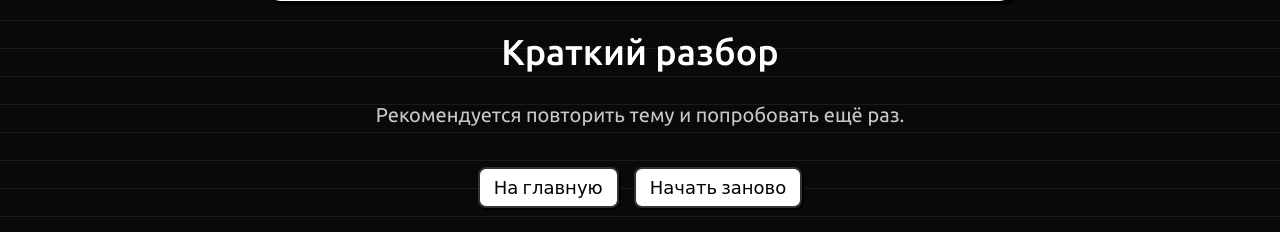
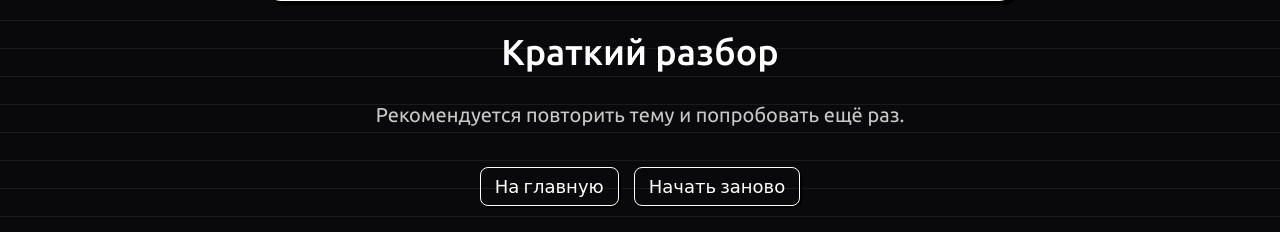
Before and after one commit to rutrA-dev/schoolmathproject, a Flask app: template templates/training_result.html in a window 1280 px wide. Shown: the part 568-800 px from the top of the page. Run offline with Flask 3, Linux system fonts and the light colour scheme; the template is opened without the code that fills it, so the values that code supplies are empty; parts of the project's set-up code (start-up, migrations or seed data) failed here and were passed over.

Commit message:
Add files via upload

```diff
--- a/mathgenerator.py
+++ b/mathgenerator.py
@@ -1009,5 +1009,3 @@ def eq_generator(type, diff):
                                                  gen.generate_logarithmic(diff),
                                                  gen.generate_modulus(diff)
                                                  ])
-
-print(eq_generator("logarithmic", 2))
--- a/static/styles_result.css
+++ b/static/styles_result.css
@@ -130,14 +130,13 @@ a {
     font-family: 'Patrick Hand', cursive;
     font-size: 18px;
     padding: 6px 14px;
-    background: #fff;
-    border: 2px solid #333;
+    border: 1px solid #ffffff;
     border-radius: 8px;
     cursor: pointer;
     box-shadow: 2px 2px 0 #000;
     transition: transform 0.1s ease, box-shadow 0.1s ease;
     text-decoration: none;
-    color: #000;
+    color: #ffffff;
 }
 
 footer {
```
